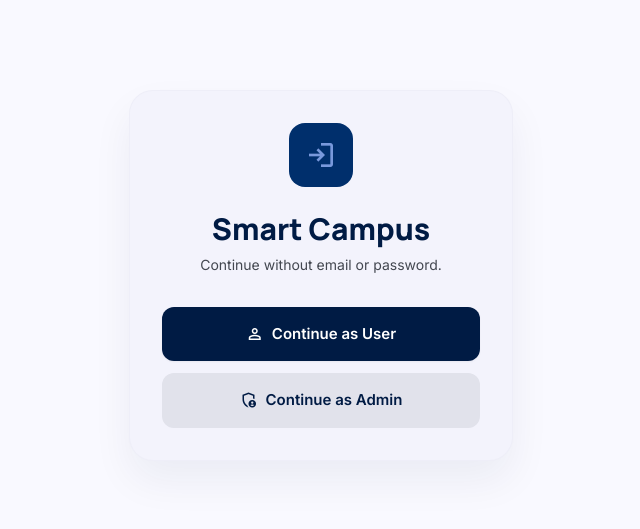
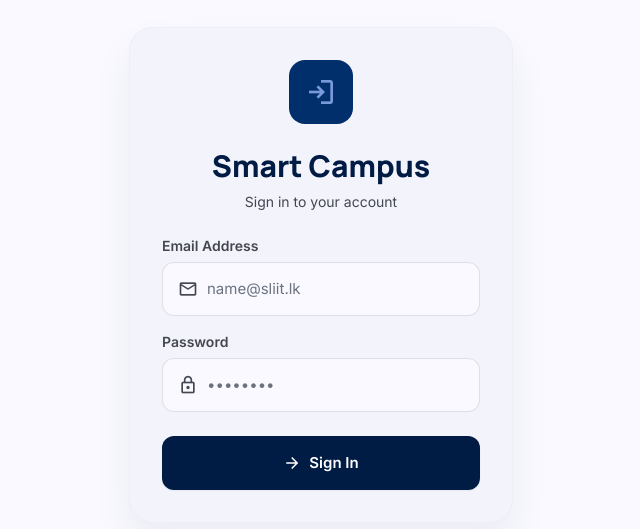
Before and after one commit to sliitprojectgroup/-it3030-paf-2026-smart-campus-groupWE87, a React (Vite) app in the folder frontend/: page /login in a window 1280 px wide. Shown: the part 125-654 px from the top of the page, without its empty margins (319-959 px from the left). Built offline with nearby package versions, Linux system fonts and the light colour scheme.

Commit message:
fix login errors

```diff
--- a/frontend/src/pages/Login.jsx
+++ b/frontend/src/pages/Login.jsx
@@ -1,20 +1,30 @@
+import { useState } from 'react';
 import { useNavigate } from 'react-router-dom';
 import toast from 'react-hot-toast';
-import { DEMO_CREDENTIALS, setDemoUser, setUser } from '../utils/auth';
+import { setUser } from '../utils/auth';
 import { loginUser } from '../services/api';
 
 export default function Login() {
     const navigate = useNavigate();
+    const [credentials, setCredentials] = useState({ email: '', password: '' });
+    const [loading, setLoading] = useState(false);
 
-    const continueAs = async (role) => {
+    const handleChange = (e) => {
+        setCredentials({ ...credentials, [e.target.name]: e.target.value });
+    };
+
+    const handleLogin = async (e) => {
+        e.preventDefault();
+        setLoading(true);
         try {
-            const user = await loginUser(DEMO_CREDENTIALS[role]);
+            const user = await loginUser(credentials);
             setUser(user);
+            toast.success(`Welcome back, ${user.name.split(' ')[0]}!`);
             navigate('/');
-        } catch {
-            setDemoUser(role);
-            toast.error('Backend login unavailable. Using local demo user.');
-            navigate('/');
+        } catch (err) {
+            toast.error(err.response?.data || 'Invalid email or password.');
+        } finally {
+            setLoading(false);
         }
     };
 
@@ -25,26 +35,54 @@
                     <span className="material-symbols-outlined text-[32px]">login</span>
                 </div>
                 <h1 className="font-headline text-3xl font-extrabold text-primary mb-2">Smart Campus</h1>
-                <p className="font-body text-on-surface-variant mb-8 text-sm">Continue without email or password.</p>
+                <p className="font-body text-on-surface-variant mb-6 text-sm">Sign in to your account</p>
 
-                <div className="flex flex-col gap-3">
+                <form onSubmit={handleLogin} className="flex flex-col gap-4 text-left">
+                    <div>
+                        <label className="font-label text-sm font-semibold text-on-surface-variant mb-1.5 block">Email Address</label>
+                        <div className="relative">
+                            <span className="material-symbols-outlined absolute left-4 top-1/2 -translate-y-1/2 text-on-surface-variant text-[20px]">mail</span>
+                            <input
+                                type="email"
+                                name="email"
+                                placeholder="name@sliit.lk"
+                                value={credentials.email}
+                                onChange={handleChange}
+                                required
+                                className="w-full pl-11 pr-4 py-3.5 rounded-xl border border-outline-variant/50 bg-surface focus:outline-none focus:border-primary focus:ring-1 focus:ring-primary/20 transition-all font-body text-[15px]"
+                            />
+                        </div>
+                    </div>
+
+                    <div>
+                        <label className="font-label text-sm font-semibold text-on-surface-variant mb-1.5 block">Password</label>
+                        <div className="relative">
+                            <span className="material-symbols-outlined absolute left-4 top-1/2 -translate-y-1/2 text-on-surface-variant text-[20px]">lock</span>
+                            <input
+                                type="password"
+                                name="password"
+                                placeholder="••••••••"
+                                value={credentials.password}
+                                onChange={handleChange}
+                                required
+                                className="w-full pl-11 pr-4 py-3.5 rounded-xl border border-outline-variant/50 bg-surface focus:outline-none focus:border-primary focus:ring-1 focus:ring-primary/20 transition-all font-body text-[15px]"
+                            />
+                        </div>
+                    </div>
+
                     <button
-                        type="button"
-                        onClick={() => continueAs('USER')}
-                        className="w-full py-4 px-6 rounded-xl bg-primary text-on-primary hover:bg-primary/90 transition-colors font-body font-semibold text-[15px] flex items-center justify-center gap-2 shadow-sm"
+                        type="submit"
+                        disabled={loading}
+                        className="w-full mt-2 py-4 px-6 rounded-xl bg-primary text-on-primary hover:bg-primary/90 disabled:opacity-70 transition-colors font-body font-semibold text-[15px] flex items-center justify-center gap-2 shadow-sm"
                     >
-                        <span className="material-symbols-outlined text-[18px]">person</span>
-                        Continue as User
+                        {loading ? (
+                            <span className="material-symbols-outlined animate-spin text-[18px]">progress_activity</span>
+                        ) : (
+                            <span className="material-symbols-outlined text-[18px]">arrow_forward</span>
+                        )}
+                        Sign In
                     </button>
-                    <button
-                        type="button"
-                        onClick={() => continueAs('ADMIN')}
-                        className="w-full py-4 px-6 rounded-xl bg-surface-container-highest text-primary hover:bg-surface-container transition-colors font-body font-semibold text-[15px] flex items-center justify-center gap-2"
-                    >
-                        <span className="material-symbols-outlined text-[18px]">admin_panel_settings</span>
-                        Continue as Admin
-                    </button>
-                </div>
+                </form>
             </div>
         </div>
     );
```
